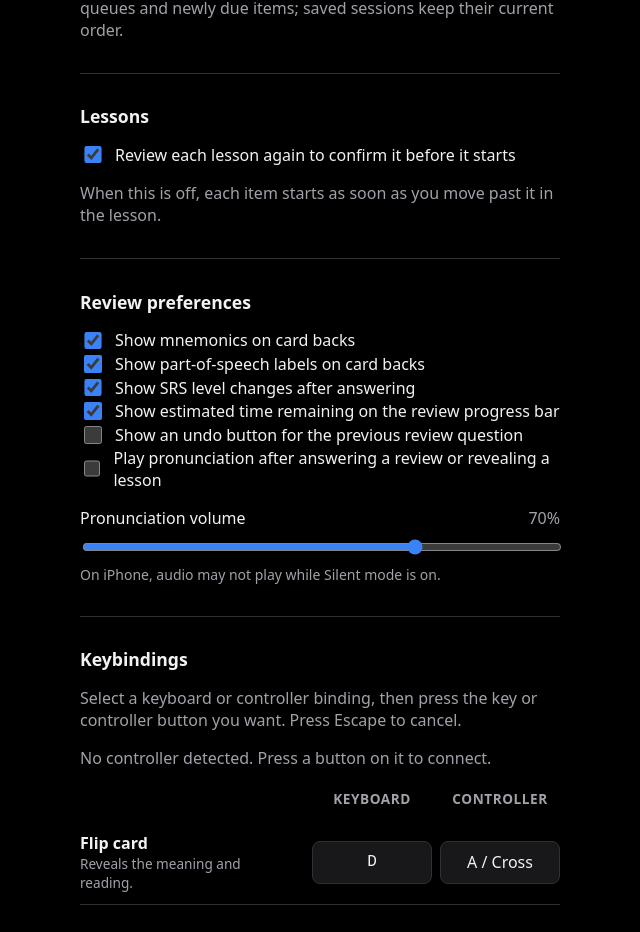
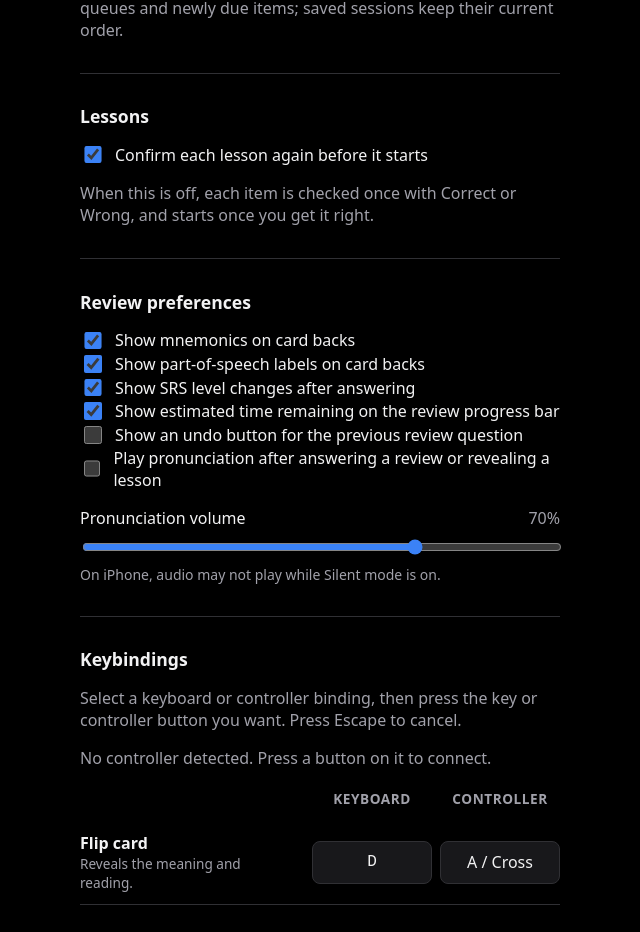
Before and after one commit to alextenczar/WK-Flash, a SvelteKit app: page /settings in a window 1280 px wide. Shown: the part 1073-2005 px from the top of the page, without its empty margins (34-674 px from the left). Built offline with nearby package versions, Linux system fonts and the light colour scheme; a web font is replaced by a local one.

Commit message:
Lesson Changes

```diff
--- a/src/routes/settings/+page.svelte
+++ b/src/routes/settings/+page.svelte
@@ -274,9 +274,9 @@
 				checked={$confirmLessonSecondPass}
 				onchange={(event) => confirmLessonSecondPass.set(event.currentTarget.checked)}
 			/>
-			Review each lesson again to confirm it before it starts
+			Confirm each lesson again before it starts
 		</label>
-		<p class="muted">When this is off, each item starts as soon as you move past it in the lesson.</p>
+		<p class="muted">When this is off, each item is checked once with Correct or Wrong, and starts once you get it right.</p>
 	</section>
 
 	<section class="preferences">
```
Also changed, not shown: src/routes/lessons/study/+page.svelte (+5 -13 lines).
